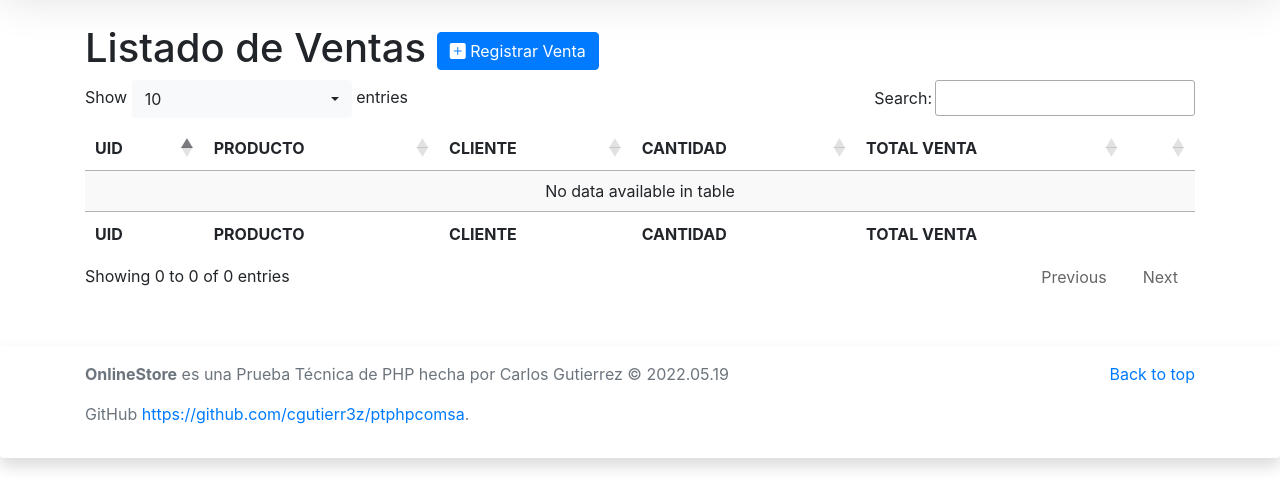
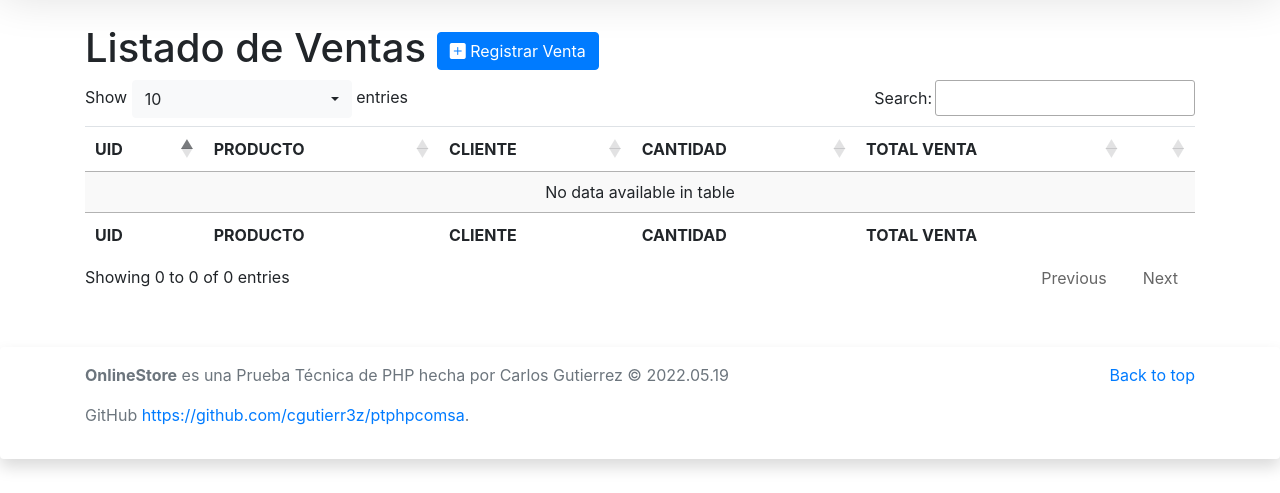
Before and after one commit to cgutierr3z/ptphpcomsa, a PHP site: page /view/sale.view.php in a window 1280 px wide. Shown: the part 56-549 px from the top of the page. Run offline with PHP 8.4, Linux system fonts and the light colour scheme; data comes from the database, SQL or seed files in the repository; data that the repository does not hold is empty; some libraries are stand-ins or nearby versions.

Commit message:
change id of tables, add class table table-hover to use bt style in datatables

```diff
--- a/template/footer.php
+++ b/template/footer.php
@@ -31,7 +31,7 @@
 
     <script>
       $(document).ready(function () {
-        $('#tableProductos').DataTable({
+        $('#tables').DataTable({
             scrollX: true,
         });
       });
--- a/view/customer.view.php
+++ b/view/customer.view.php
@@ -29,7 +29,7 @@ $listaClientes=$cliente->getAll();
 	}
     ?>
 
-    <table id="tableProductos" class="display" style="width:100%">
+    <table id="tables" class="table table-hover display" style="width:100%">
         <thead>
           <tr>
               <th>UID</th>
--- a/view/product.view.php
+++ b/view/product.view.php
@@ -29,7 +29,7 @@ $listaProductos=$producto->getAll();
 	}
     ?>
 
-    <table id="tableProductos" class="display" style="width:100%">
+    <table id="tables" class="table table-hover display" style="width:100%">
         <thead>
           <tr>
               <th>UID</th>
--- a/view/sale.view.php
+++ b/view/sale.view.php
@@ -38,7 +38,7 @@ $listaProductos=$producto->getAll();
 	}
     ?>
 
-    <table id="tableProductos" class="display" style="width:100%">
+    <table id="tables" class="table table-hover display" style="width:100%">
         <thead>
           <tr>
               <th>UID</th>
```
